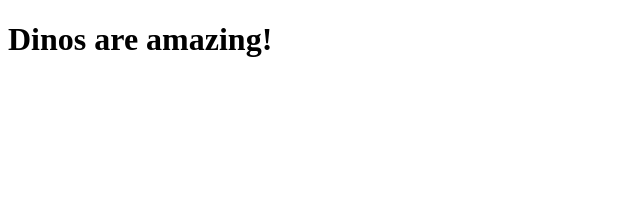
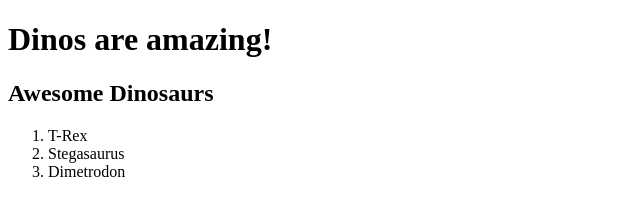
Before and after one commit to mccl0140/intro-to-github, a plain HTML site: page index.html in a window 1280 px wide. Shown: the whole page, without its empty margins (0-640 px from the left). Drawn offline with Linux system fonts and the light colour scheme.

Commit message:
Added a list of dinos

```diff
--- a/index.html
+++ b/index.html
@@ -7,5 +7,13 @@
 
 <body>
 	<h1>Dinos are amazing!</h1>
+
+	<h2>Awesome Dinosaurs</h2>
+
+		<ol>
+			<li>T-Rex</li>
+			<li>Stegasaurus</li>
+			<li>Dimetrodon</li>
+		</ol>
 </body>
 </html>
```
